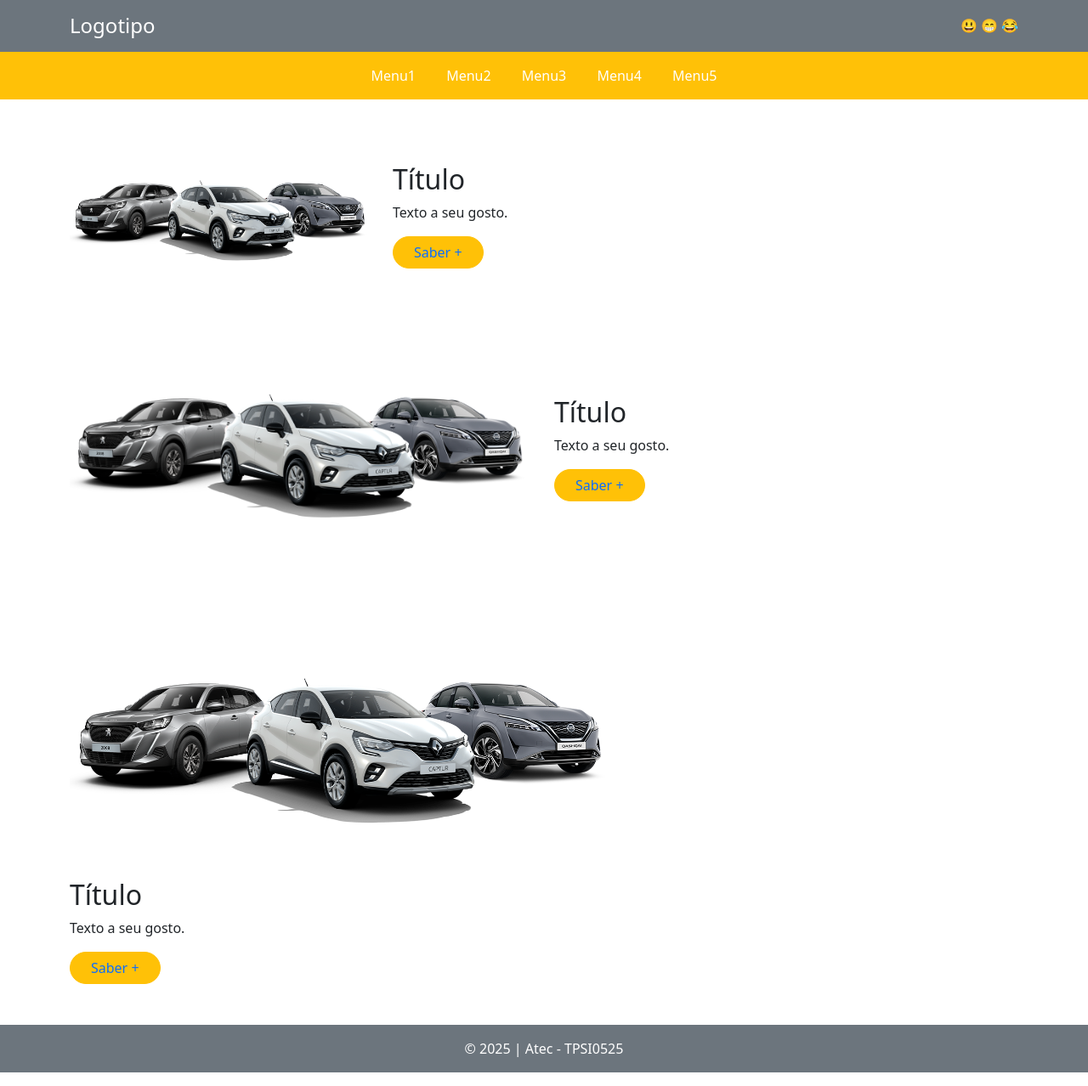
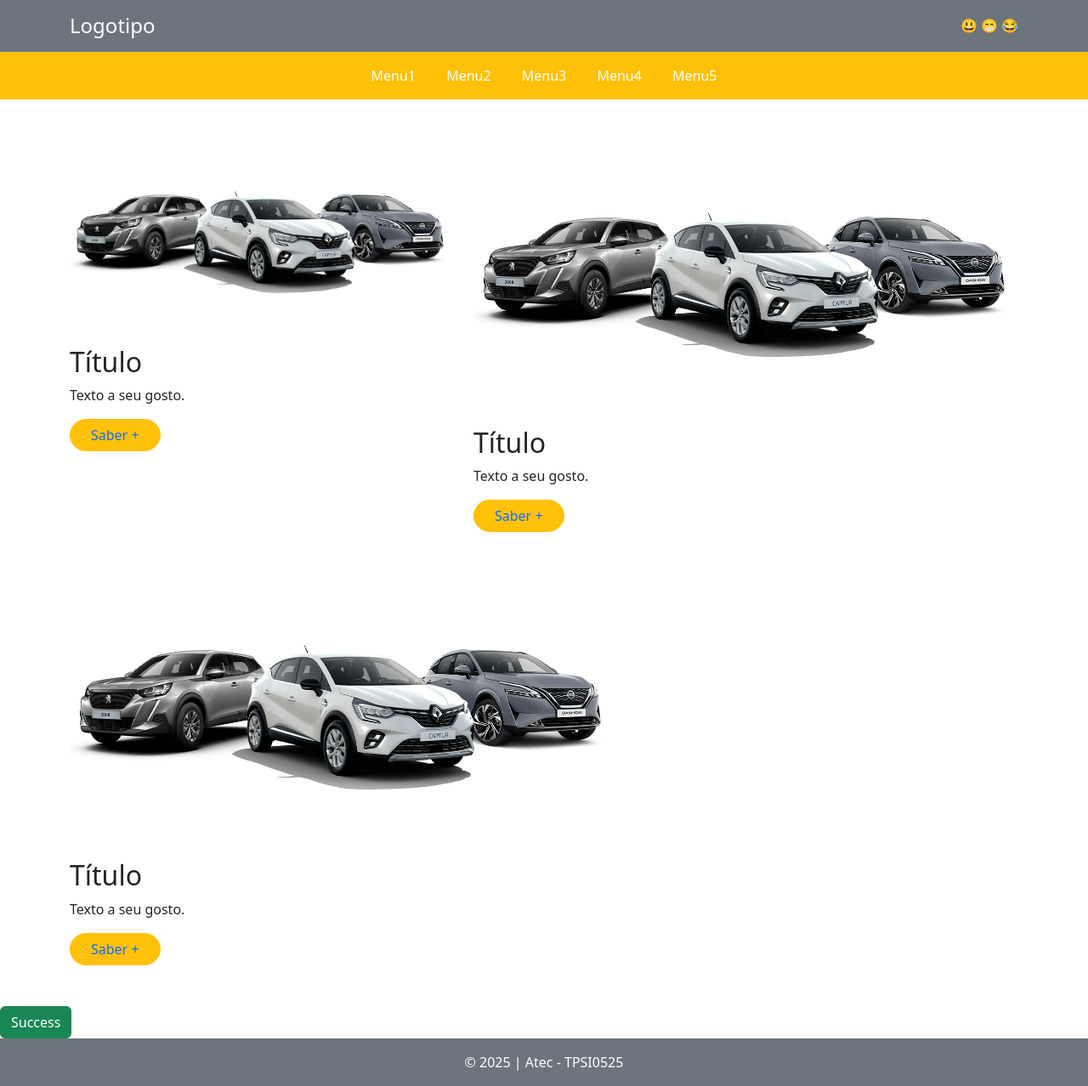
Before and after one commit to DavidPovoas/davidpovoasTPSICAS0725, a plain HTML site: page exer3/index.html in a window 1280 px wide. Shown: the whole page at 85% size. Drawn offline with nearby package versions, Linux system fonts and the light colour scheme.

Commit message:
refactor: reorganize HTML structure and improve formatting

```diff
--- a/exer3/index.html
+++ b/exer3/index.html
@@ -1,10 +1,12 @@
 <!DOCTYPE html>
 <html lang="pt">
+
 <head>
     <meta charset="UTF-8">
-
+    <title>Site Bootstrap Anime</title>
     <link href="https://cdn.jsdelivr.net/npm/bootstrap@5.3.2/dist/css/bootstrap.min.css" rel="stylesheet">
 </head>
+
 <body>
 
     <header class="bg-secondary text-white py-3">
@@ -28,56 +30,48 @@
 
     <main class="container my-5">
 
-    <div class="row align-items-center mb-5">
-        <div class="col-md-4">
-            <img src="imagens/carros.png" class="img-fluid" alt="Imagem">
+        <div class="row mb-5">
+
+            <div class="col-md-5 text">
+                <img src="imagens/carros.png" class="img-fluid mb-3" alt="Imagem">
+                <h2>Título</h2>
+                <p>Texto a seu gosto.</p>
+                <button class="btn btn-warning text-primary rounded-pill px-4">
+                    Saber +
+                </button>
             </div>
-        <div class="col-md-6">
+
+            <div class="col-md-7 text">
+                <img src="imagens/carros.png" class="img-fluid mb-3" alt="Imagem">
                 <h2>Título</h2>
-            <p>
-                Texto a seu gosto.
-            </p>
+                <p>Texto a seu gosto.</p>
+                <button class="btn btn-warning text-primary rounded-pill px-4">
+                    Saber +
+                </button>
+            </div>
+
+        </div>
+
+        <div class="row mb-5">
+            <div class="col-md-7 text">
+                <img src="imagens/carros.png" class="img-fluid mb-3" alt="Imagem">
+                <h2>Título</h2>
+                <p>Texto a seu gosto.</p>
                 <button class="btn btn-warning text-primary rounded-pill px-4">
                     Saber +
                 </button>
             </div>
         </div>
+    </main>
 
-    <div class="row align-items-center mb-5">
-        <div class="col-md-6">
-            <img src="imagens/carros.png" class="img-fluid" alt="Imagem">
-        </div>
-        <div class="col-md-6 order-md-1">
-            <h2>Título</h2>
-            <p>
-                Texto a seu gosto.
-            </p>
-            <button class="btn btn-warning text-primary rounded-pill px-4">
-                Saber +
+    <button class="btn btn-success">
+        Success
     </button>
-        </div>
-    </div>
-
-    <div class="row align-items-center mb-5">
-        <div class="col-md-7">
-            <img src="imagens/carros.png" class="img-fluid" alt="Imagem">
-        </div>
-        <div class="col-md-6">
-            <h2>Título</h2>
-            <p>
-                Texto a seu gosto.
-            </p>
-            <button class="btn btn-warning text-primary rounded-pill px-4">
-                Saber +
-            </button>
-        </div>
-    </div>
-
-</main>
 
     <footer class="bg-secondary text-white text-center py-3">
         © 2025 | Atec - TPSI0525
     </footer>
 
 </body>
+
 </html>
```
Lines whose indentation alone changed are shown as unchanged.
